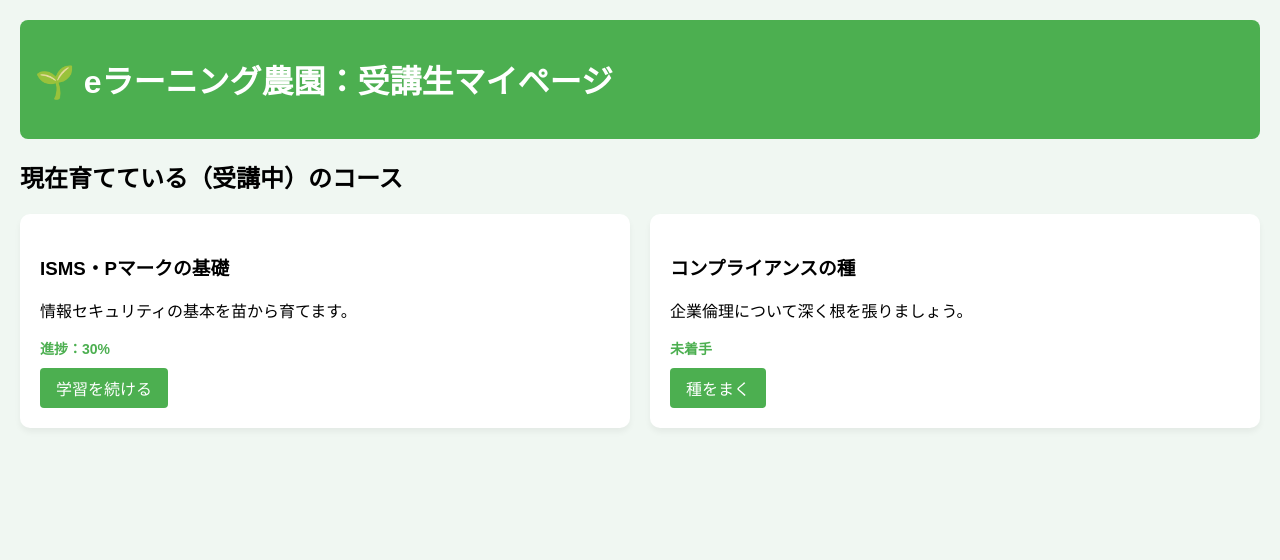
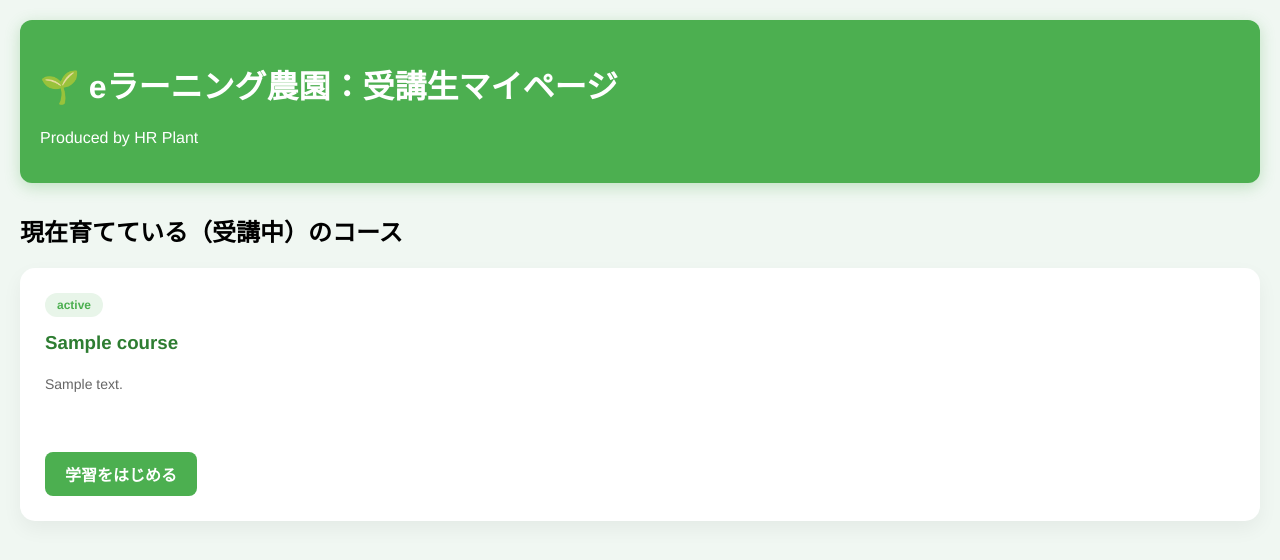
Before and after one commit to yusu4515/elearning-app, a Flask app: template templates/menu.html in a window 1280 px wide. Shown: the top 560 px of the page. Run offline with Flask 3, Linux system fonts and the light colour scheme; the template is opened without the code that fills it: most values are stand-ins (such as "Sample title", 1, 10 or a date in 2020).

Commit message:
upgrade menu to dynamic database version

```diff
--- a/templates/menu.html
+++ b/templates/menu.html
@@ -2,34 +2,36 @@
 <html lang="ja">
 <head>
     <meta charset="UTF-8">
-    <title>マイページ | eラーニング農園</title>
+    <title>受講生マイページ | eラーニング農園</title>
     <style>
-        body { font-family: sans-serif; background: #f0f7f2; margin: 0; padding: 20px; }
-        .header { background: #4caf50; color: white; padding: 15px; border-radius: 8px; margin-bottom: 20px; }
-        .course-list { display: grid; grid-template-columns: repeat(auto-fit, minmax(250px, 1fr)); gap: 20px; }
-        .course-card { background: white; padding: 20px; border-radius: 10px; box-shadow: 0 4px 6px rgba(0,0,0,0.05); }
-        .status { color: #4caf50; font-weight: bold; font-size: 14px; }
-        .btn { display: inline-block; background: #4caf50; color: white; padding: 8px 16px; border-radius: 4px; text-decoration: none; margin-top: 10px; }
+        body { font-family: 'Helvetica Neue', Arial, sans-serif; background: #f0f7f2; margin: 0; padding: 20px; }
+        .header { background: #4caf50; color: white; padding: 20px; border-radius: 12px; margin-bottom: 30px; box-shadow: 0 4px 15px rgba(76,175,80,0.3); }
+        .course-list { display: grid; grid-template-columns: repeat(auto-fit, minmax(300px, 1fr)); gap: 25px; }
+        .course-card { background: white; padding: 25px; border-radius: 15px; box-shadow: 0 8px 20px rgba(0,0,0,0.05); transition: transform 0.2s; }
+        .course-card:hover { transform: translateY(-5px); }
+        h3 { color: #2e7d32; margin-top: 0; }
+        .status-badge { display: inline-block; padding: 5px 12px; border-radius: 20px; font-size: 12px; font-weight: bold; background: #e8f5e9; color: #4caf50; margin-bottom: 15px; }
+        .description { color: #666; font-size: 14px; line-height: 1.6; min-height: 50px; }
+        .btn { display: inline-block; background: #4caf50; color: white; padding: 10px 20px; border-radius: 8px; text-decoration: none; font-weight: bold; margin-top: 15px; transition: background 0.3s; }
+        .btn:hover { background: #388e3c; }
     </style>
 </head>
 <body>
     <div class="header">
         <h1>🌱 eラーニング農園：受講生マイページ</h1>
+        <p> Produced by HR Plant </p>
     </div>
+
     <h2>現在育てている（受講中）のコース</h2>
     <div class="course-list">
+        {% for course in courses %}
         <div class="course-card">
-            <h3>ISMS・Pマークの基礎</h3>
-            <p>情報セキュリティの基本を苗から育てます。</p>
-            <div class="status">進捗：30%</div>
-            <a href="#" class="btn">学習を続ける</a>
+            <div class="status-badge">{{ course.status }}</div>
+            <h3>{{ course.title }}</h3>
+            <p class="description">{{ course.description }}</p>
+            <a href="#" class="btn">学習をはじめる</a>
         </div>
-        <div class="course-card">
-            <h3>コンプライアンスの種</h3>
-            <p>企業倫理について深く根を張りましょう。</p>
-            <div class="status">未着手</div>
-            <a href="#" class="btn">種をまく</a>
-        </div>
+        {% endfor %}
     </div>
 </body>
 </html>
```
